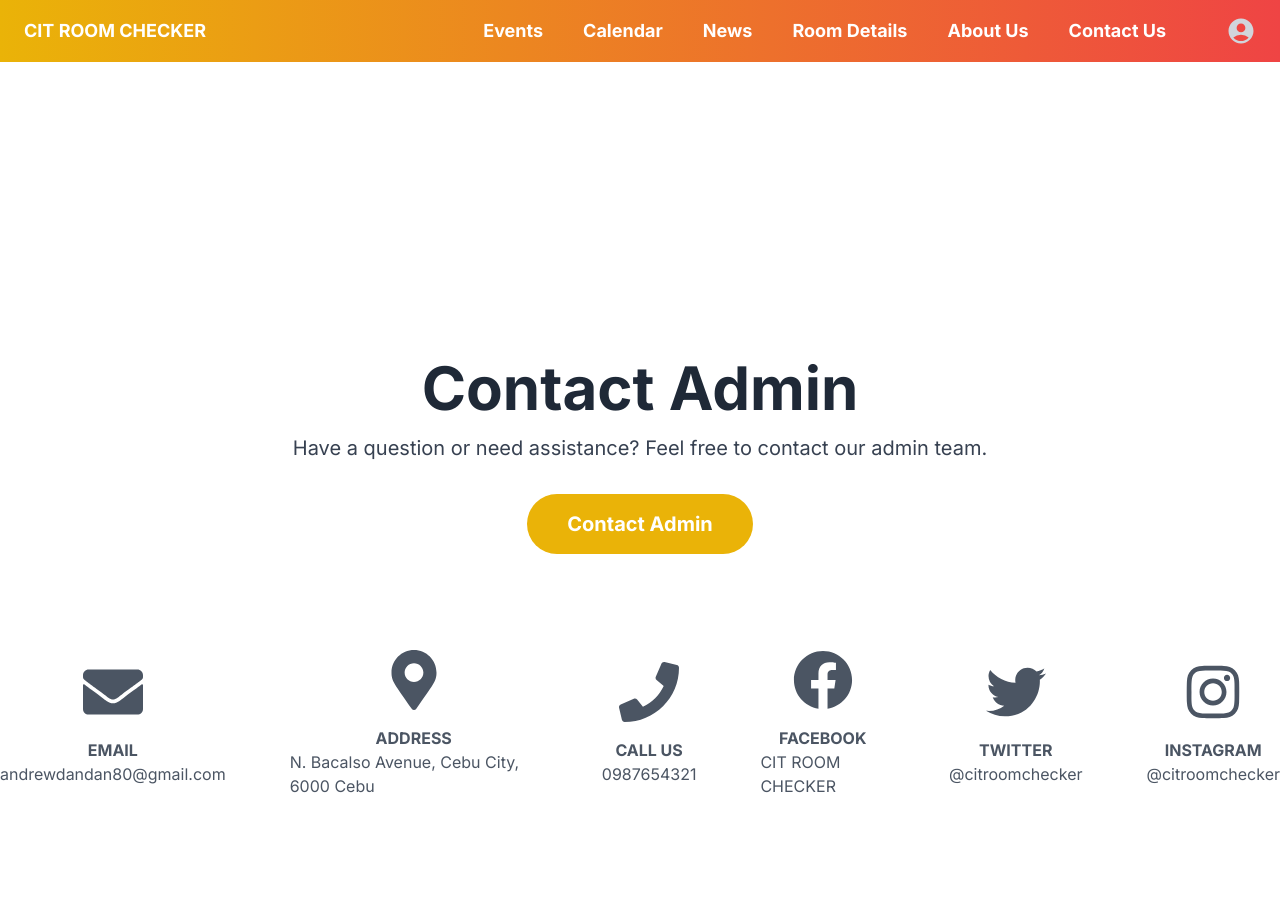
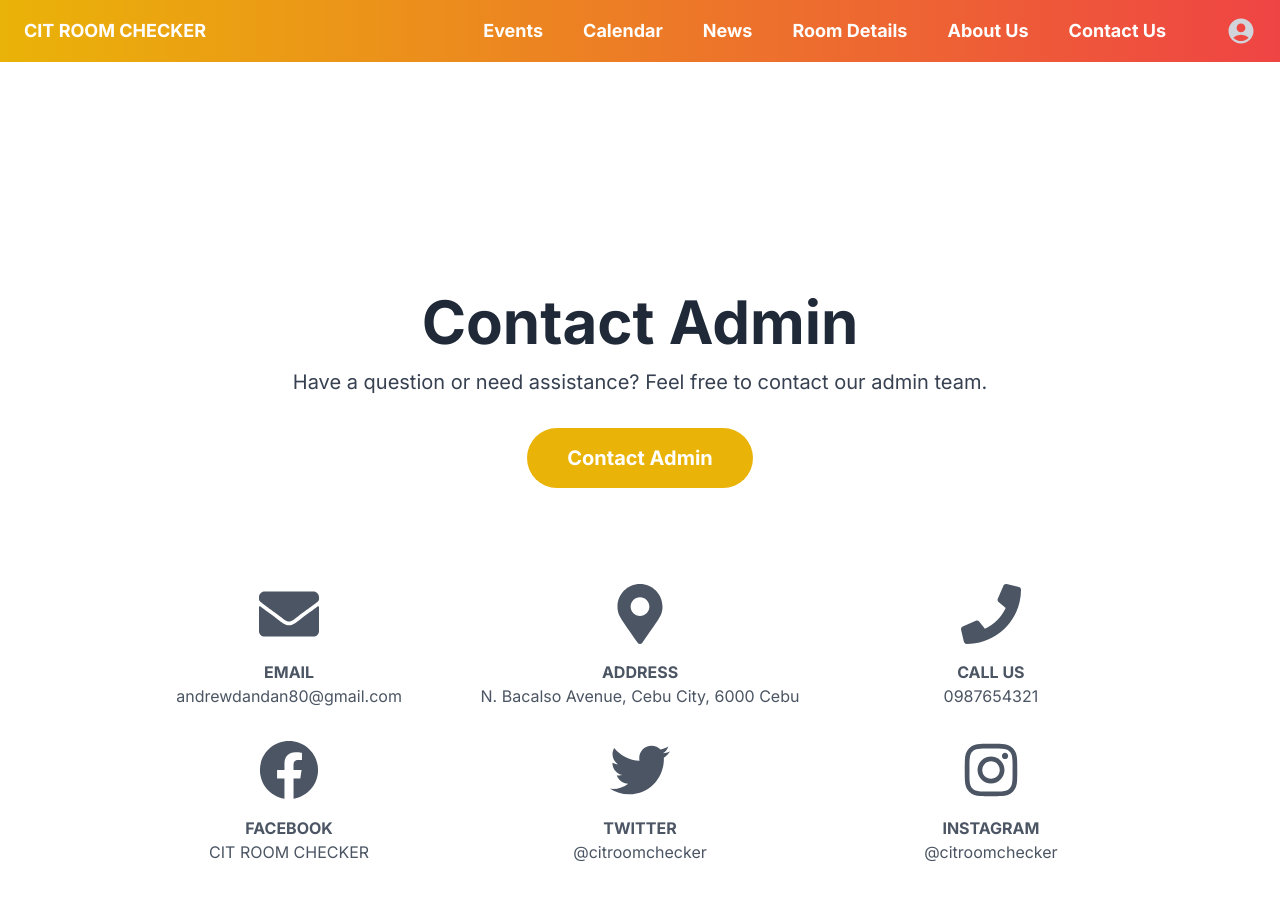
Before and after one commit to Jeffandrewo/cit-room, a Next.js app: page /contact-us in a window 1280 px wide. Shown: the top 900 px of the page. Built offline with nearby package versions, Linux system fonts and the light colour scheme; no server answers.

Commit message:
Contact Us Design
Final

```diff
--- a/app/contact-us/page.jsx
+++ b/app/contact-us/page.jsx
@@ -15,38 +15,22 @@ export default function ContactPage() {
         <p className="text-lg lg:text-xl mb-8 text-gray-700">Have a question or need assistance? Feel free to contact our admin team.</p>
         <button onClick={openContactForm} className="text-lg md:text-xl font-bold bg-yellow-500 text-white rounded-full py-3 px-8 md:py-4 md:px-10 hover:bg-red-600 focus:outline-none focus:bg-red-600 transition duration-300 ease-in-out mb-8">Contact Admin</button>
       </div>
-      <div className="flex justify-center items-center space-x-16 mt-8">
-        <a href="mailto:andrewdandan80@gmail.com" className="flex flex-col items-center text-gray-600 hover:text-gray-800">
-          <FaEnvelope className="inline-block text-6xl" />
-          <strong className="mt-4">EMAIL</strong>
-          <span>andrewdandan80@gmail.com</span>
-        </a>
-        <a href="#" className="flex flex-col items-center text-gray-600 hover:text-gray-800">
-          <FaMapMarkerAlt className="inline-block text-6xl" />
-          <strong className="mt-4">ADDRESS</strong>
-          <span>N. Bacalso Avenue, Cebu City, 6000 Cebu</span>
-        </a>
-        <a href="tel:0987654321" className="flex flex-col items-center text-gray-600 hover:text-gray-800">
-          <FaPhone className="inline-block text-6xl" />
-          <strong className="mt-4">CALL US</strong>
-          <span>0987654321</span>
-        </a>
-        <a href="https://www.facebook.com/CITROOMCHECKER/" target="_blank" rel="noopener noreferrer" className="flex flex-col items-center text-gray-600 hover:text-gray-800">
-          <FaFacebook className="inline-block text-6xl" />
-          <strong className="mt-4">FACEBOOK</strong>
-          <span>CIT ROOM CHECKER</span>
-        </a>
-        <a href="https://twitter.com/citroomchecker" target="_blank" rel="noopener noreferrer" className="flex flex-col items-center text-gray-600 hover:text-gray-800">
-          <FaTwitter className="inline-block text-6xl" />
-          <strong className="mt-4">TWITTER</strong>
-          <span>@citroomchecker</span>
-        </a>
-        <a href="https://www.instagram.com/citroomchecker/" target="_blank" rel="noopener noreferrer" className="flex flex-col items-center text-gray-600 hover:text-gray-800">
-          <FaInstagram className="inline-block text-6xl" />
-          <strong className="mt-4">INSTAGRAM</strong>
-          <span>@citroomchecker</span>
-        </a>
+      <div className="grid grid-cols-2 lg:grid-cols-3 gap-8 mt-8">
+        <ContactLink icon={<FaEnvelope className="text-6xl" />} title="EMAIL" content="andrewdandan80@gmail.com" link="mailto:andrewdandan80@gmail.com" />
+        <ContactLink icon={<FaMapMarkerAlt className="text-6xl" />} title="ADDRESS" content="N. Bacalso Avenue, Cebu City, 6000 Cebu" />
+        <ContactLink icon={<FaPhone className="text-6xl" />} title="CALL US" content="0987654321" link="tel:0987654321" />
+        <ContactLink icon={<FaFacebook className="text-6xl" />} title="FACEBOOK" content="CIT ROOM CHECKER" link="https://www.facebook.com/CITROOMCHECKER/" />
+        <ContactLink icon={<FaTwitter className="text-6xl" />} title="TWITTER" content="@citroomchecker" link="https://twitter.com/citroomchecker" />
+        <ContactLink icon={<FaInstagram className="text-6xl" />} title="INSTAGRAM" content="@citroomchecker" link="https://www.instagram.com/citroomchecker/" />
       </div>
     </div>
   );
 }
+
+const ContactLink = ({ icon, title, content, link }) => (
+  <a href={link} target="_blank" rel="noopener noreferrer" className="flex flex-col items-center text-gray-600 hover:text-gray-800">
+    {icon}
+    <strong className="mt-4">{title}</strong>
+    <span>{content}</span>
+  </a>
+);
```
